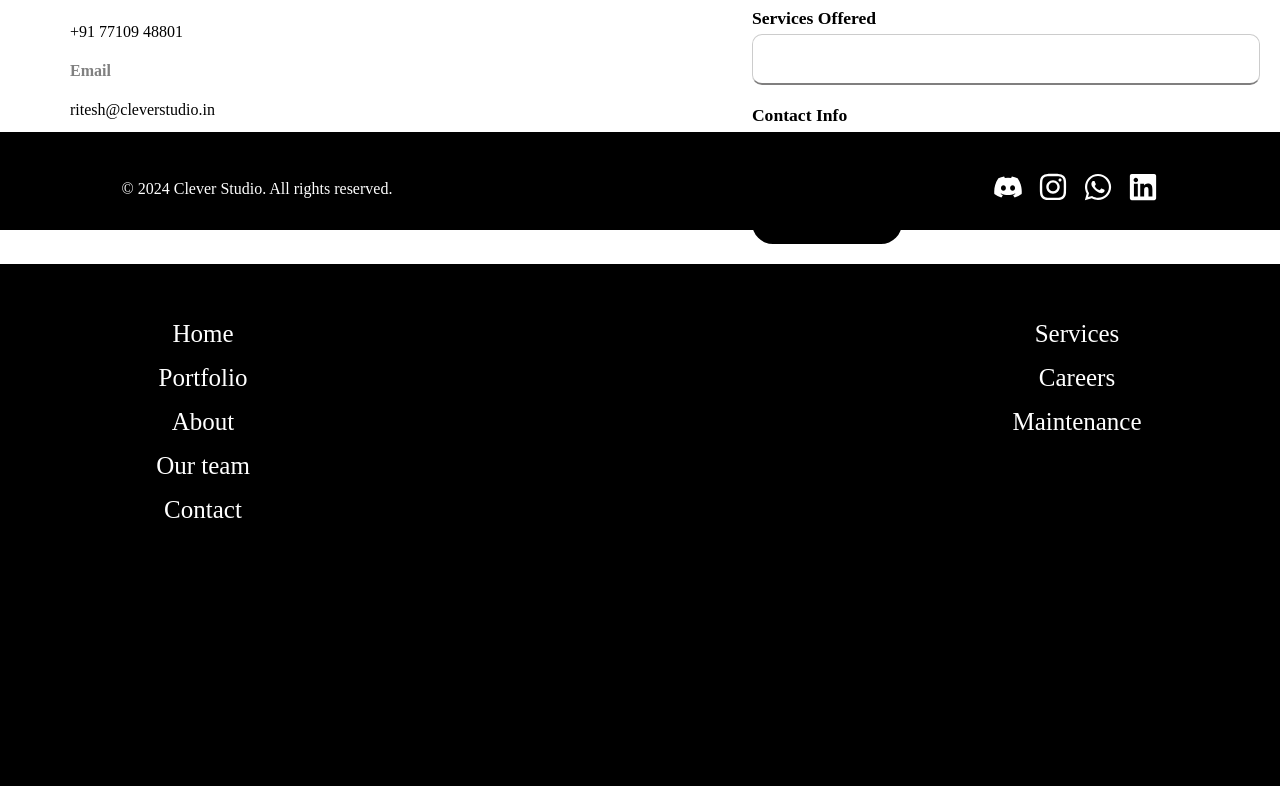
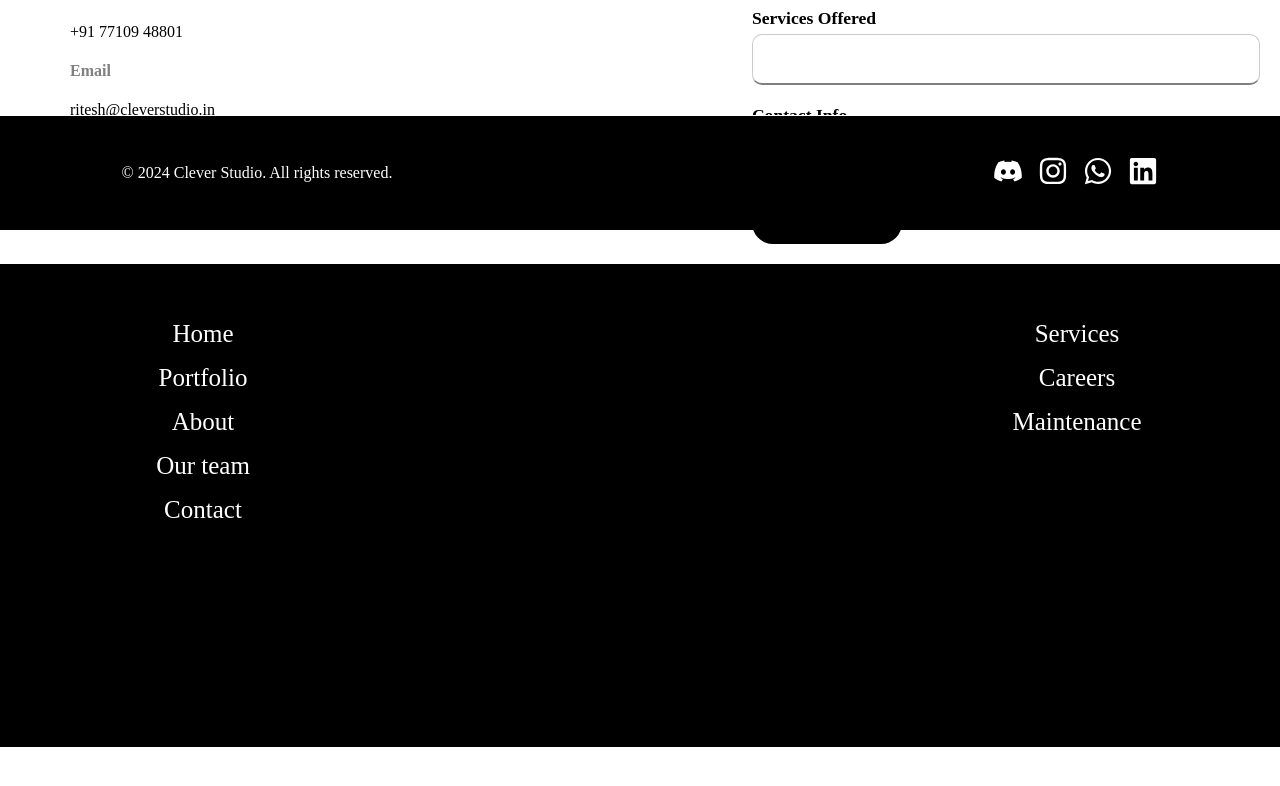
Before and after one commit to prnnav/company-form, a React (Create React App) app: page / in a window 1280 px wide. Shown: the part 570-1356 px from the top of the page. After the commit the page ends 1317 px from the top, so only its background shows below. Built offline with nearby package versions, Linux system fonts and the light colour scheme; a web font is replaced by a local one.

Commit message:
Update Footer.css

```diff
--- a/src/components/Footer.css
+++ b/src/components/Footer.css
@@ -1,7 +1,6 @@
 body {
   padding: 0;
   margin: 0;
-  min-height: 100vh; /* Ensures full height on mobile */
 }
 
 .footer-container {
@@ -14,7 +13,6 @@ body {
   min-height: 200px;
   z-index: 0.5;
   position: relative;
-  padding-bottom: 80px; /* Space for fixed footer-icons on mobile */
 }
 
 .footer-links {
@@ -41,9 +39,9 @@ body {
   text-align: center;
   width: 100%;
   display: block;
-  margin-bottom: 60px; /* Base for 15% above, 85% below footer-bottom */
+  margin-bottom: 60px; /* Adjusted to align top 15% with footer-bottom */
   position: relative;
-  z-index: 10;
+  z-index: 10; /* Above non-fixed elements */
 }
 
 .footer-bottom {
@@ -66,7 +64,6 @@ body {
   box-sizing: border-box;
   z-index: 9999;
   border-top: 1px solid white;
-  padding-bottom: env(safe-area-inset-bottom, 0); /* Adjusts for iOS notch/bottom bar */
 }
 
 .text {
@@ -91,20 +88,20 @@ body {
 }
 
 .footer-icon a:hover {
-  transform: scale(1.2); /* Ignored on mobile, kept for desktop */
+  transform: scale(1.2);
   color: white;
 }
 
-/* Mobile-specific adjustments */
+/* Media Queries */
 @media (max-width: 1200px) {
   .footer-title {
-    margin-bottom: 55px;
+    margin-bottom: 55px; /* Adjusted */
   }
 }
 
 @media (max-width: 850px) {
   .footer-title {
-    margin-bottom: 50px;
+    margin-bottom: 50px; /* Adjusted */
   }
 }
 
@@ -123,12 +120,10 @@ body {
 
   .footer-icons {
     padding: 0.5rem 2%;
-    padding-bottom: env(safe-area-inset-bottom, 0.5rem); /* iOS safe area */
   }
 
   .footer-icon {
     gap: 10px;
-    justify-content: center; /* Center icons on mobile */
   }
 
   .text {
@@ -142,7 +137,7 @@ body {
   }
 
   .footer-title {
-    margin-bottom: 40px;
+    margin-bottom: 40px; /* Adjusted */
   }
 }
 
@@ -151,10 +146,10 @@ body {
     width: 100%;
   }
   .footer-icon {
-    margin-right: 0; /* Remove right margin for centering */
+    margin-right: 20px;
   }
   .footer-title {
-    margin-bottom: 35px; /* For 50px font, 15% ≈ 7.5px above */
+    margin-bottom: 35px; /* Adjusted for font-size: 50px */
     font-size: 50px;
   }
 }
@@ -170,17 +165,3 @@ body {
     width: 100%;
   }
 }
-
-/* Ensure visibility on mobile browsers */
-@supports (-webkit-overflow-scrolling: touch) { /* iOS-specific */
-  .footer-icons {
-    bottom: 0;
-    padding-bottom: calc(env(safe-area-inset-bottom, 0) + 0.5rem);
-  }
-}
-
-@supports (overflow: -webkit-marquee) { /* Android-specific fallback */
-  .footer-container {
-    padding-bottom: 100px; /* Extra space for Android fixed elements */
-  }
-}
```
